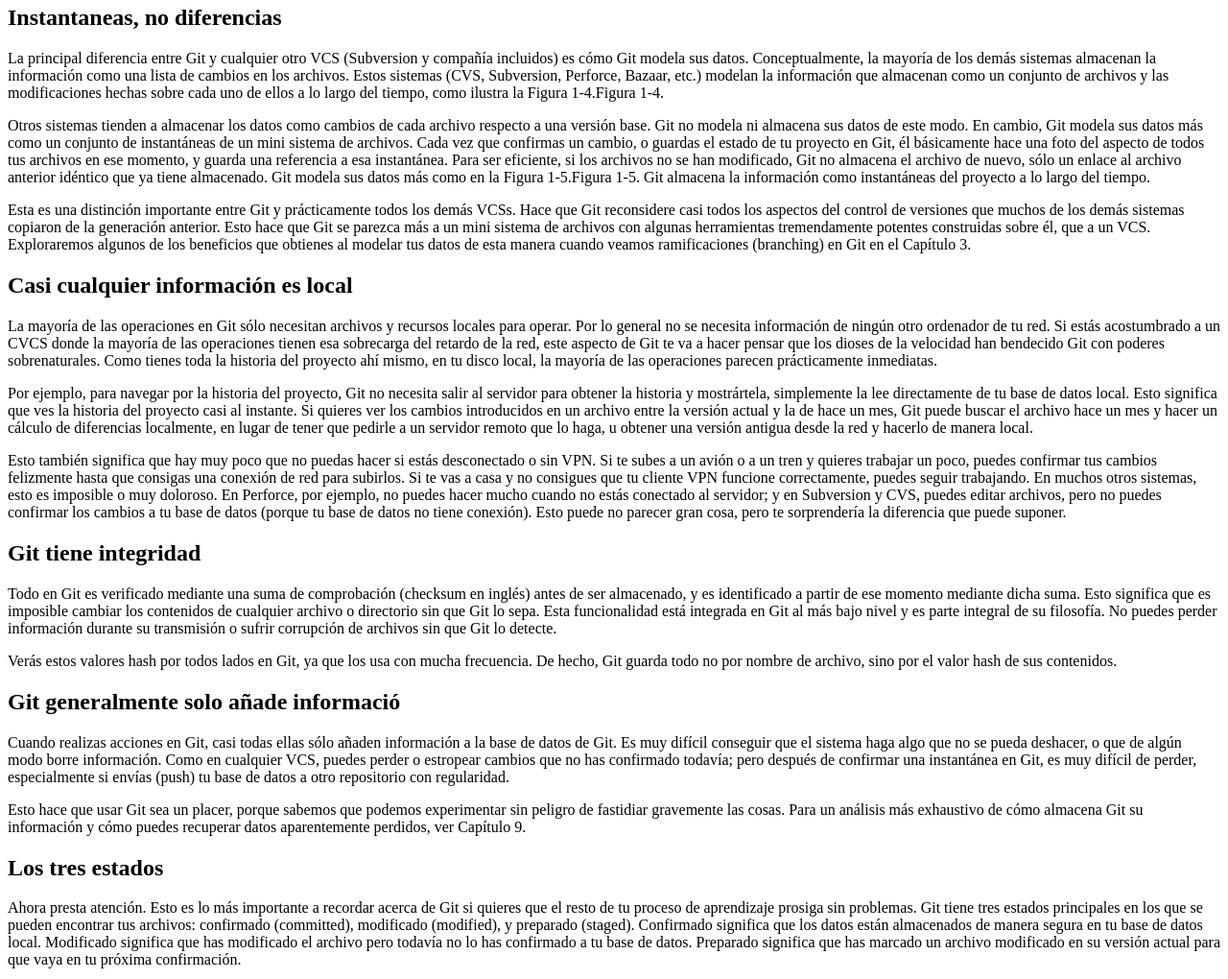
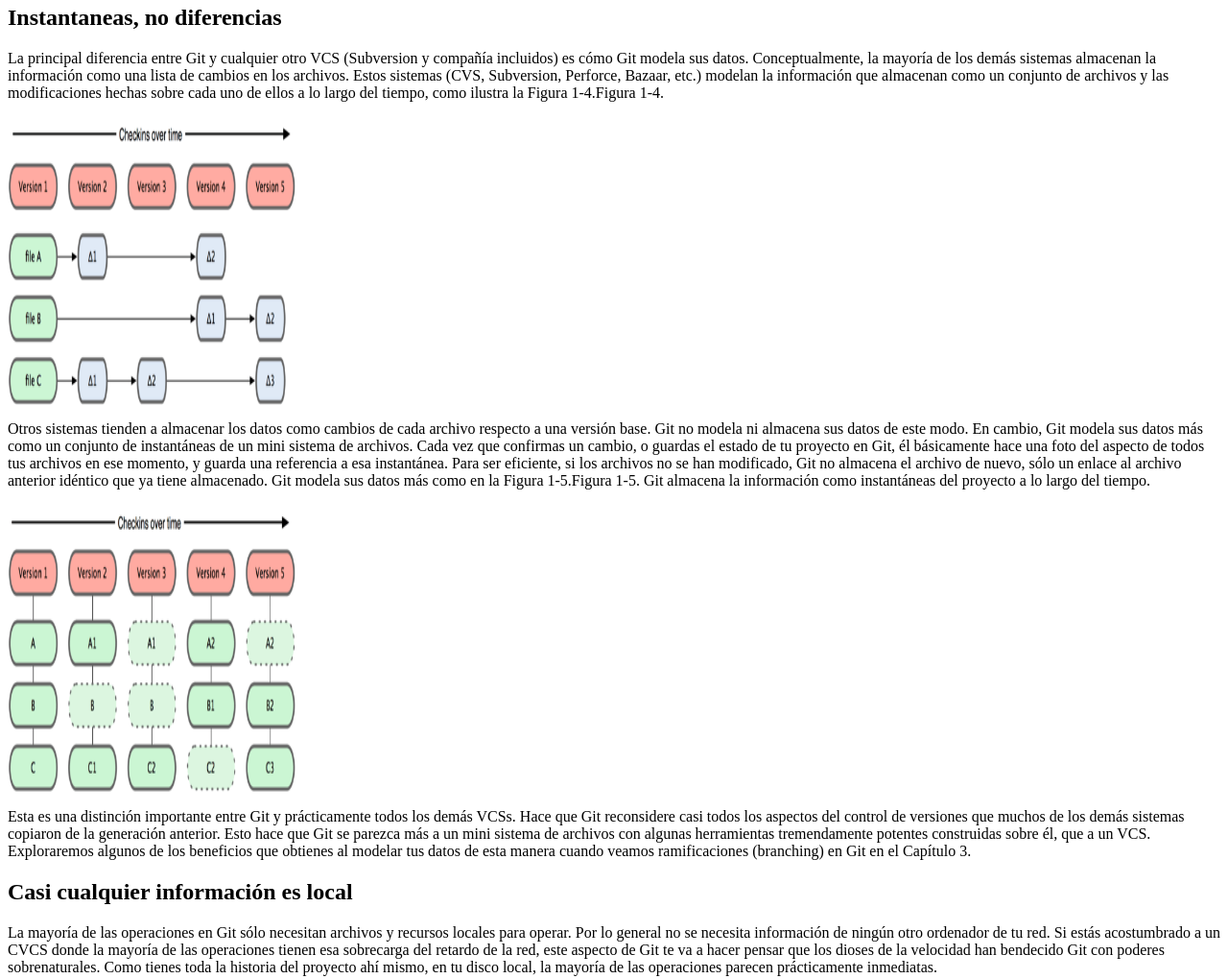
Before and after one commit to erlingmendoza9901/Primer-parcial, a plain HTML site: page index.html in a window 1280 px wide. Shown: the part 200-1220 px from the top of the page at 96% size. Drawn offline with Linux system fonts and the light colour scheme.

Commit message:
Insertando las imagenes

```diff
--- a/index.html
+++ b/index.html
@@ -7,9 +7,9 @@
 <h2>Fundamentos de Git</h2>
 <p>Entonces, ¿qué es Git en pocas palabras? Es muy importante asimilar esta secci&oacute;n, porque si entiendes lo que es Git y los fundamentos de c&oacute;mo funciona, probablemente te sea mucho más fácil usar Git de manera eficaz. A medida que aprendas Git, intenta olvidar todo lo que puedas saber sobre otros VCSs, como Subversion y Perforce; hacerlo te ayudará a evitar confusiones sutiles a la hora de utilizar la herramienta. Git almacena y modela la informaci&oacute;n de forma muy diferente a esos otros sistemas, a pesar de que su interfaz sea bastante similar; comprender esas diferencias evitará que te confundas a la hora de usarlo.</p>
 <h2>Instantaneas, no diferencias</h2>
-<p>La principal diferencia entre Git y cualquier otro VCS (Subversion y compañía incluidos) es c&oacute;mo Git modela sus datos. Conceptualmente, la mayoría de los demás sistemas almacenan la informaci&oacute;n como una lista de cambios en los archivos. Estos sistemas (CVS, Subversion, Perforce, Bazaar, etc.) modelan la informaci&oacute;n que almacenan como un conjunto de archivos y las modificaciones hechas sobre cada uno de ellos a lo largo del tiempo, como ilustra la Figura 1-4.Figura 1-4.</p>
+<p>La principal diferencia entre Git y cualquier otro VCS (Subversion y compañía incluidos) es c&oacute;mo Git modela sus datos. Conceptualmente, la mayoría de los demás sistemas almacenan la informaci&oacute;n como una lista de cambios en los archivos. Estos sistemas (CVS, Subversion, Perforce, Bazaar, etc.) modelan la informaci&oacute;n que almacenan como un conjunto de archivos y las modificaciones hechas sobre cada uno de ellos a lo largo del tiempo, como ilustra la Figura 1-4.Figura 1-4.</p> <img src="imagenes/img1.png" width=300 height=300>
 <p>Otros sistemas tienden a almacenar los datos como cambios de cada archivo respecto a una versi&oacute;n base.
-Git no modela ni almacena sus datos de este modo. En cambio, Git modela sus datos más como un conjunto de instantáneas de un mini sistema de archivos. Cada vez que confirmas un cambio, o guardas el estado de tu proyecto en Git, él básicamente hace una foto del aspecto de todos tus archivos en ese momento, y guarda una referencia a esa instantánea. Para ser eficiente, si los archivos no se han modificado, Git no almacena el archivo de nuevo, s&oacute;lo un enlace al archivo anterior idéntico que ya tiene almacenado. Git modela sus datos más como en la Figura 1-5.Figura 1-5. Git almacena la informaci&oacute;n como instantáneas del proyecto a lo largo del tiempo.</p>
+Git no modela ni almacena sus datos de este modo. En cambio, Git modela sus datos más como un conjunto de instantáneas de un mini sistema de archivos. Cada vez que confirmas un cambio, o guardas el estado de tu proyecto en Git, él básicamente hace una foto del aspecto de todos tus archivos en ese momento, y guarda una referencia a esa instantánea. Para ser eficiente, si los archivos no se han modificado, Git no almacena el archivo de nuevo, s&oacute;lo un enlace al archivo anterior idéntico que ya tiene almacenado. Git modela sus datos más como en la Figura 1-5.Figura 1-5. Git almacena la informaci&oacute;n como instantáneas del proyecto a lo largo del tiempo.</p> <img src="imagenes/img2.png" width=300 height=300>
 <p>Esta es una distinci&oacute;n importante entre Git y prácticamente todos los demás VCSs. Hace que Git reconsidere casi todos los aspectos del control de versiones que muchos de los demás sistemas copiaron de la generaci&oacute;n anterior. Esto hace que Git se parezca más a un mini sistema de archivos con algunas herramientas tremendamente potentes construidas sobre él, que a un VCS. Exploraremos algunos de los beneficios que obtienes al modelar tus datos de esta manera cuando veamos ramificaciones (branching) en Git en el Capítulo 3.</p>
 <h2>Casi cualquier informaci&oacuten es local</h2>
 <p>La mayoría de las operaciones en Git s&oacute;lo necesitan archivos y recursos locales para operar. Por lo general no se necesita informaci&oacute;n de ningún otro ordenador de tu red. Si estás acostumbrado a un CVCS donde la mayoría de las operaciones tienen esa sobrecarga del retardo de la red, este aspecto de Git te va a hacer pensar que los dioses de la velocidad han bendecido Git con poderes sobrenaturales. Como tienes toda la historia del proyecto ahí mismo, en tu disco local, la mayoría de las operaciones parecen prácticamente inmediatas.</p>
@@ -23,7 +23,7 @@ Git no modela ni almacena sus datos de este modo. En cambio, Git modela sus dato
 <p>Esto hace que usar Git sea un placer, porque sabemos que podemos experimentar sin peligro de fastidiar gravemente las cosas. Para un análisis más exhaustivo de c&oacute;mo almacena Git su informaci&oacute;n y c&oacute;mo puedes recuperar datos aparentemente perdidos, ver Capítulo 9.</p>
 <h2>Los tres estados</h2>
 <p>Ahora presta atenci&oacute;n. Esto es lo más importante a recordar acerca de Git si quieres que el resto de tu proceso de aprendizaje prosiga sin problemas. Git tiene tres estados principales en los que se pueden encontrar tus archivos: confirmado (committed), modificado (modified), y preparado (staged). Confirmado significa que los datos están almacenados de manera segura en tu base de datos local. Modificado significa que has modificado el archivo pero todavía no lo has confirmado a tu base de datos. Preparado significa que has marcado un archivo modificado en su versi&oacute;n actual para que vaya en tu pr&oacute;xima confirmaci&oacute;n.</p>
-<p>Esto nos lleva a las tres secciones principales de un proyecto de Git: el directorio de Git (Git directory), el directorio de trabajo (working directory), y el área de preparaci&oacute;n (staging area).</p>
+<p>Esto nos lleva a las tres secciones principales de un proyecto de Git: el directorio de Git (Git directory), el directorio de trabajo (working directory), y el área de preparaci&oacute;n (staging area).</p> <img src="imagenes/img3.png" width=300 height=300>
 Figura 1-6. Directorio de trabajo, área de preparaci&oacute;n y directorio de Git.
 <p>El directorio de Git es donde Git almacena los metadatos y la base de datos de objetos para tu proyecto. Es la parte más importante de Git, y es lo que se copia cuando clonas un repositorio desde otro ordenador.</p>
 <p>El directorio de trabajo es una copia de una versi&oacute;n del proyecto. Estos archivos se sacan de la base de datos comprimida en el directorio de Git, y se colocan en disco para que los puedas usar o modificar.</p>
```
